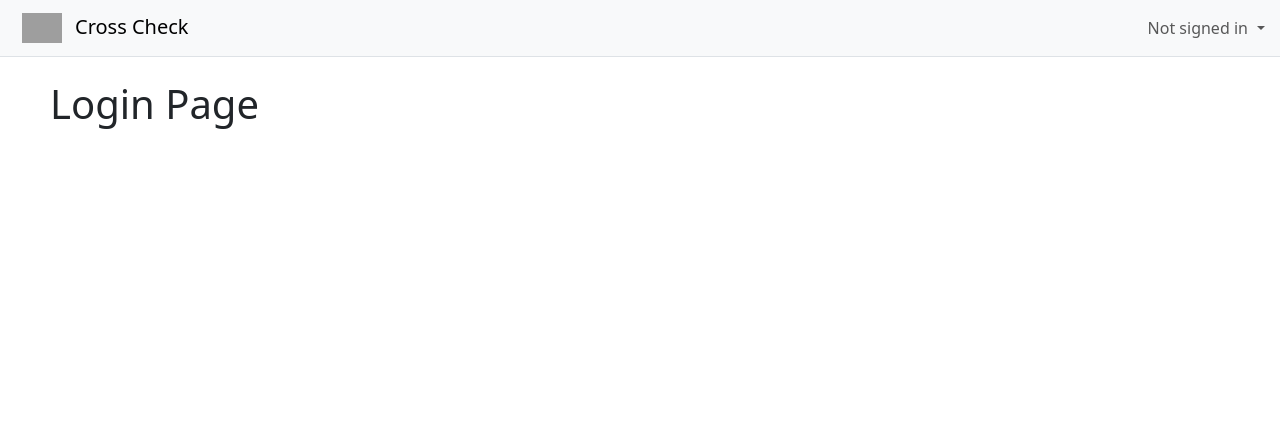
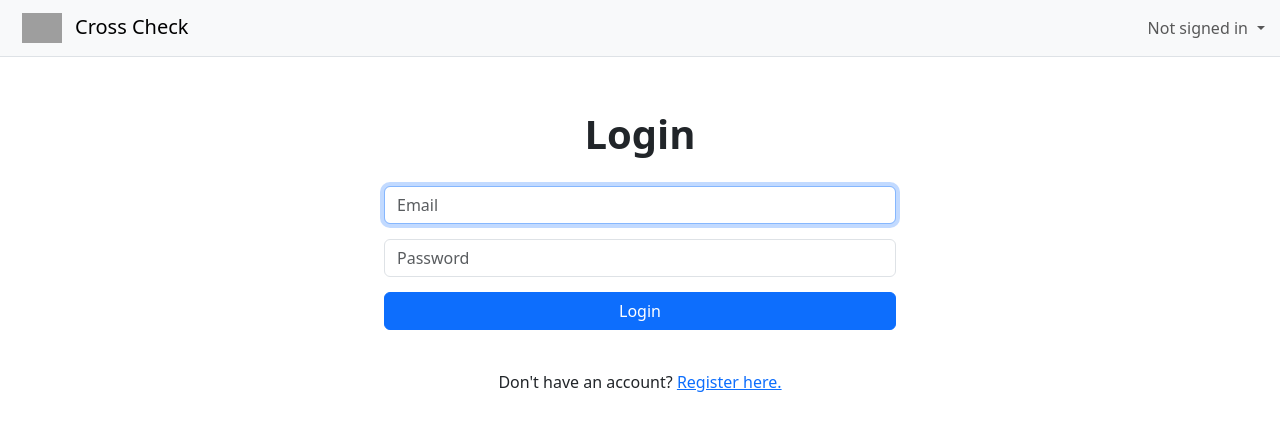
Before and after one commit to LachieJK/cross-check-vuejs, a Vue app: page /login in a window 1280 px wide. Shown: the top 430 px of the page. Built offline with nearby package versions, Linux system fonts and the light colour scheme; grey boxes are pictures that could not be loaded.

Commit message:
User Sign in and Sign out Done, Navbar Refreshes

```diff
--- a/src/App.vue
+++ b/src/App.vue
@@ -1,10 +1,8 @@
 <script setup>
 import Navbar from './components/Navbar.vue'
-
 </script>
 
 <template>
+  <Navbar />
   <router-view />
-  <Navbar />
-
 </template>
--- a/src/assets/main.css
+++ b/src/assets/main.css
@@ -219,12 +219,14 @@ button {
 }
 
 .cancel-button {
-  background: rgb(226, 226, 226); /* Original color */
+  padding: 5px 30px !important;
+  margin-right: 15px;
+  background-color: rgb(226, 226, 226) !important; /* Original color */
   transition: background-color 0.3s ease; /* Smooth transition for the background color */
 }
 
 .cancel-button:hover {
-  background: rgb(203, 203, 203); /* Hover color */
+  background-color: rgb(203, 203, 203) !important; /* Hover color */
 }
 
 .signout-container {
--- a/src/components/Navbar.vue
+++ b/src/components/Navbar.vue
@@ -13,6 +13,9 @@
 
   onMounted(() => {
     getUser()
+    supabase.auth.onAuthStateChange((event, session) => {
+        getUser()
+    })
   })
 
 </script>
--- a/src/router/index.js
+++ b/src/router/index.js
@@ -4,7 +4,7 @@ import IssuesPage from '../views/IssuesPage.vue';
 import HistoryPage from '../views/HistoryPage.vue';
 import RegisterPage from '../views/RegisterPage.vue';
 import LoginPage from '../views/LoginPage.vue';
-import SignoutPage from '../views/SignoutPage.vue';
+import SignoutPage from '../views/LogoutPage.vue';
 
 const routes = [
     {
@@ -28,7 +28,7 @@ const routes = [
         component: LoginPage
     },
     {
-        path: '/signout',
+        path: '/logout',
         component: SignoutPage
     }
 ]
--- a/src/views/ChecklistsPage.vue
+++ b/src/views/ChecklistsPage.vue
@@ -1,3 +1,54 @@
+<script setup>
+import { ref, onMounted } from 'vue'
+import { supabase } from '../lib/supabaseClient'
+
+const lists = ref([])
+
+async function getLists() {
+    const { data, error } = await supabase
+        .from('D100_List')
+        .select('*')
+    if (error) {
+        console.error(error)
+    } else {
+        lists.value = data
+    }
+}
+
+const realtime_changes = supabase
+    .channel('D100_List')
+    .on(
+        'postgres_changes',
+        {
+            event: '*',
+            schema: 'public',
+            table: 'D100_List',
+        },
+        (payload) => {
+            console.log(payload)
+            if (payload.new) {
+                lists.value.push(payload.new);
+            }
+        }
+    )
+    .subscribe();
+
+onMounted(() => {
+    getLists()
+})
+
+</script>
+
 <template>
     <h1>Checklists</h1>
+    <div v-if="lists">
+        <ul v-for="list in lists">
+            <li key="{{ list.id }}">
+                {{ list.listName }}
+            </li>
+        </ul>
+    </div>
+    <div v-else class="empty-message">
+        Your account currently has no lists.
+    </div>
 </template>
--- a/src/views/LoginPage.vue
+++ b/src/views/LoginPage.vue
@@ -1,3 +1,43 @@
+<script setup>
+import { ref } from 'vue';
+import { supabase } from '../lib/supabaseClient';
+import { useRouter } from 'vue-router';
+
+const email = ref('');
+const password = ref('');
+const router = useRouter();
+
+async function login(event) {
+    event.preventDefault();
+
+    const { data, error } = await supabase.auth.signInWithPassword({
+        email: email.value,
+        password: password.value
+    });
+
+    if (error) {
+        alert(error.message);
+    } else {
+        router.push('/');
+    }
+}
+
+</script>
+
 <template>
-    <h1>Login Page</h1>
+    <h2 class="details-heading">Login</h2> <!-- Heading for login -->
+
+    <!-- Form for login -->
+    <form class="centered-form" @submit="login">
+        <div class="form-group" style="width: 40vw">
+            <input v-model="email" autofocus class="form-control" type="text" placeholder="Email"> <!-- Input for email -->
+        </div>
+        <div class="form-group" style="width: 40vw">
+            <input v-model="password" class="form-control" type="password" placeholder="Password"> <!-- Input for password -->
+        </div>
+        <input class="btn btn-primary" type="submit" value="Login" style="width: 40vw"> <!-- Login button -->
+        <div style="padding-top: 40px">
+            Don't have an account? <router-link to="/register">Register here.</router-link> <!-- Link for registration -->
+        </div>
+    </form>
 </template>
--- /dev/null
+++ b/src/views/LogoutPage.vue
@@ -0,0 +1,34 @@
+<script setup>
+import { supabase } from '../lib/supabaseClient';
+import { useRouter } from 'vue-router';
+
+const router = useRouter();
+
+async function logout(event) {
+    event.preventDefault();
+
+    const { error } = await supabase.auth.signOut()
+
+    if (error) {
+        alert(error.message);
+    } else {
+        router.push('/login');
+    }
+}
+
+</script>
+
+<template>
+    <div class="signout-container">
+            <h2 class="details-heading" style="padding: 0px">Sign Out</h2>
+            <p>
+                Are you sure you want to sign out?
+            </p>
+            <div class="signout-buttons-container">
+                <router-link to="/" class="btn cancel-button">Cancel</router-link>
+                <form @submit="logout">
+                    <input class="btn btn-danger" type="submit" value="Logout" style="padding: 5px 30px">
+                </form>
+            </div>
+        </div>
+</template>
--- a/src/views/SignoutPage.vue
+++ /dev/null
@@ -1,3 +0,0 @@
-<template>
-    <h1>Sign Out</h1>
-</template>
```
